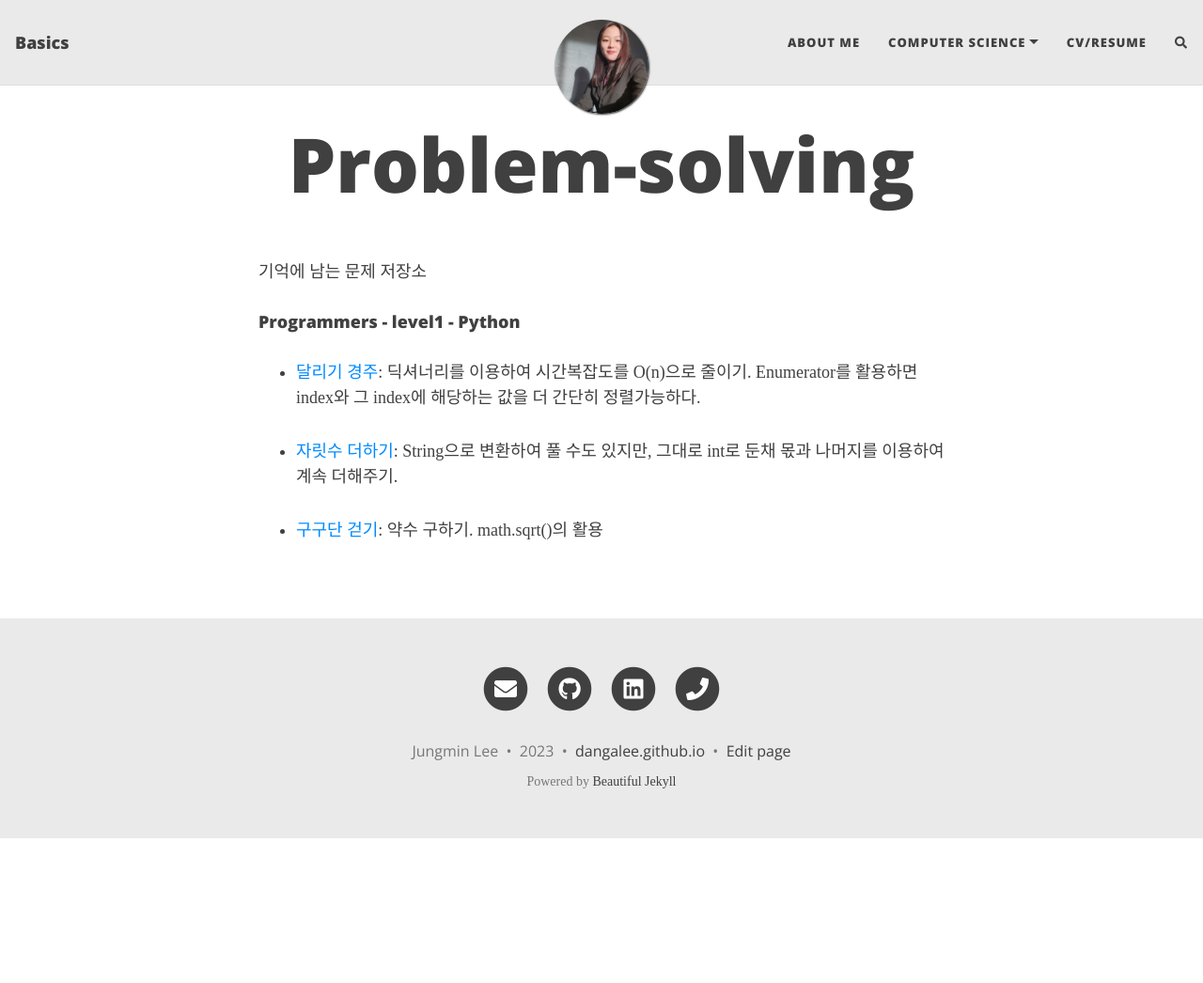
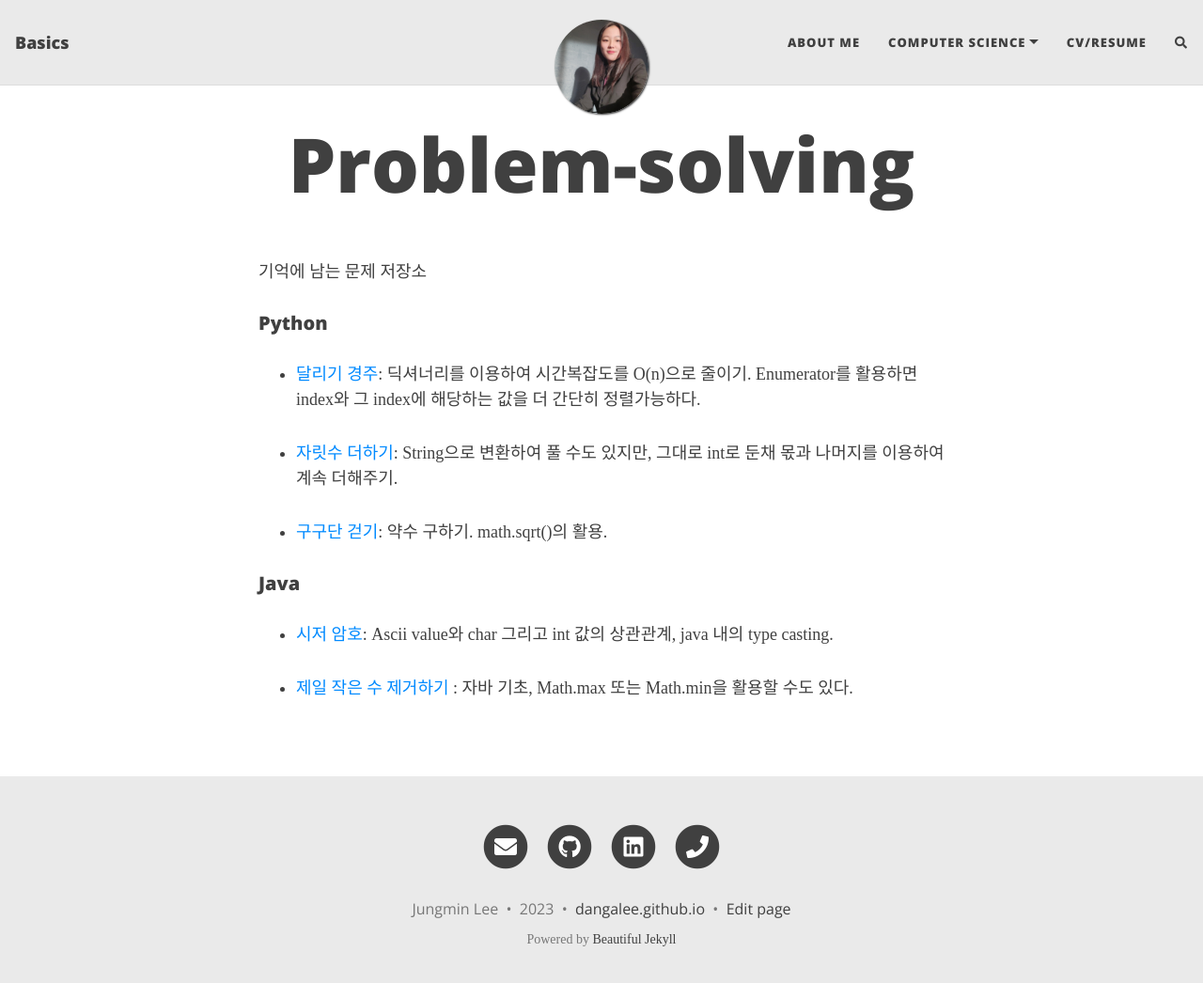
Before and after one commit to dangalee/dangalee.github.io, a Jekyll site: the page built from problem.md, in a window 1280 px wide and 1060 px high. Shown: the top 1046 px of the window at 94% size. Built offline with Jekyll 4.4.1, drawn with Linux system fonts in a browser that asks for light colours; nearby versions of some CDN libraries; some web fonts are replaced; comment, search, counter and statistics services are not loaded.

Commit message:
organized

```diff
--- a/problem.md
+++ b/problem.md
@@ -5,9 +5,14 @@ title: Problem-solving
 
 기억에 남는 문제 저장소
 
-#### Programmers - level1 - Python
+##### Python
 - [달리기 경주](https://dangalee.github.io/2023-05-09-runner-problem/): 딕셔너리를 이용하여 시간복잡도를 O(n)으로 줄이기. Enumerator를 활용하면 index와 그 index에 해당하는 값을 더 간단히 정렬가능하다.
 
 - [자릿수 더하기](https://dangalee.github.io/2023-05-15-sum-digit/): String으로 변환하여 풀 수도 있지만, 그대로 int로 둔채 몫과 나머지를 이용하여 계속 더해주기.
 
-- [구구단 걷기](https://dangalee.github.io/2023-05-18-gugudan-walking/): 약수 구하기. math.sqrt()의 활용
+- [구구단 걷기](https://dangalee.github.io/2023-05-18-gugudan-walking/): 약수 구하기. math.sqrt()의 활용.
+
+##### Java
+- [시저 암호](https://dangalee.github.io/2023-05-29-ascii-java/): Ascii value와 char 그리고 int 값의 상관관계, java 내의 type casting.
+
+- [제일 작은 수 제거하기](https://dangalee.github.io/2023-05-29-remove-min/) : 자바 기초, Math.max 또는 Math.min을 활용할 수도 있다.
```
